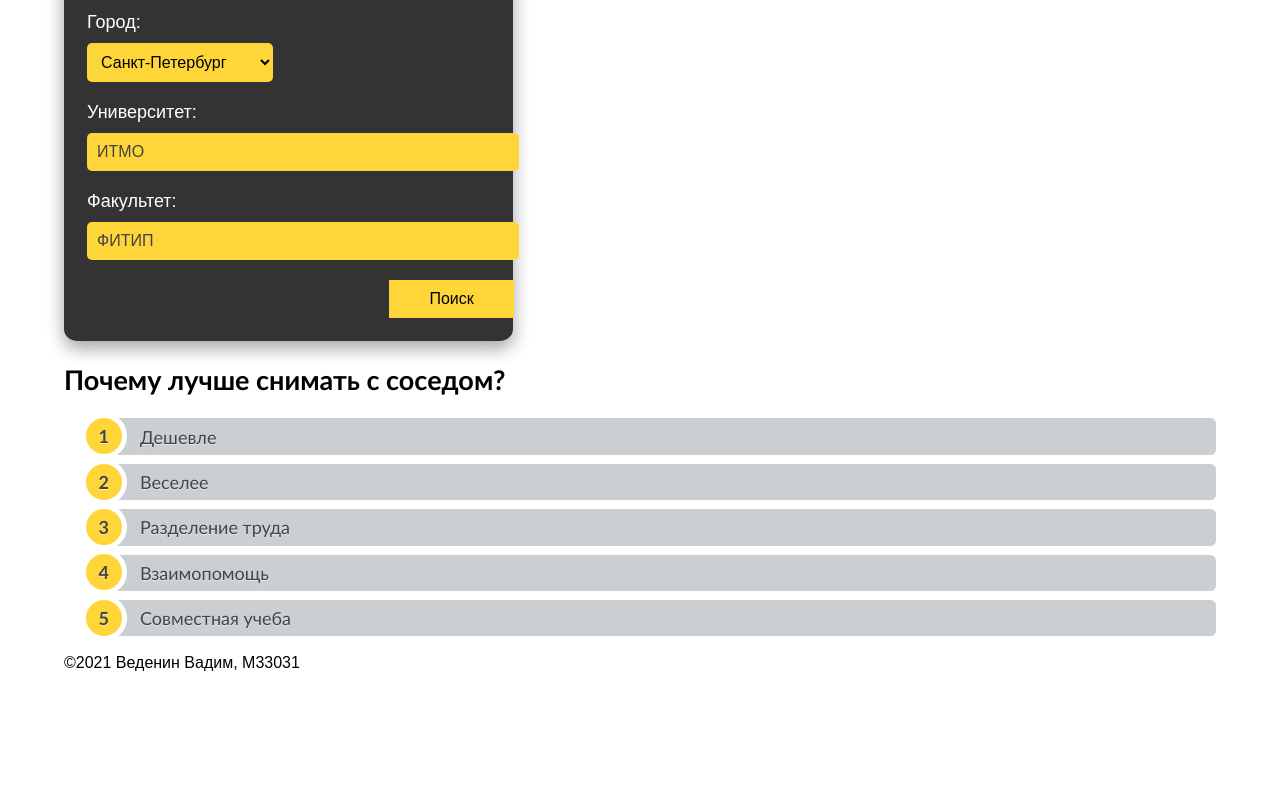
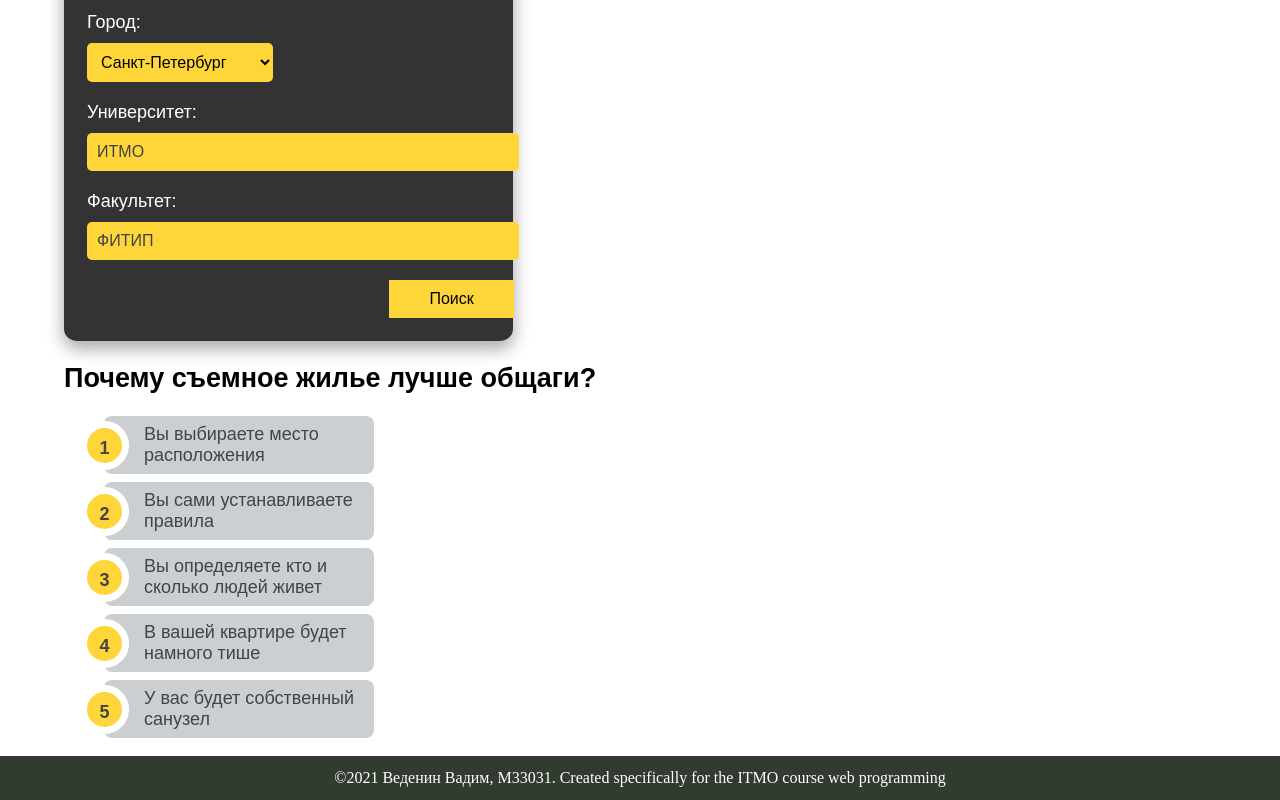
Before and after one commit to vedeninvv/web, a plain HTML site: page index.html in a window 1280 px wide. Shown: the part 525-1325 px from the top of the page. Before the commit the page ends 1197 px from the top, so only its background shows below. Drawn offline with Linux system fonts and the light colour scheme.

Commit message:
benefits list

```diff
--- a/css/outlines.css
+++ b/css/outlines.css
@@ -1,4 +1,9 @@
 body{
+    padding: 0;
+    margin: 0;
+}
+
+main, header{
     width: 90%;
     padding-right: 5%;
     padding-left: 5%;
@@ -130,40 +135,43 @@ body{
 
 }
 
-
 .list {
     counter-reset: li;
     list-style: none;
-    font: 18px "Trebuchet MS", "Lucida Sans";
-    padding: 0;
-    text-shadow: 0 1px 0 rgba(255,255,255,.5);
+    font-size: 18px;
 }
 .list li {
     position: relative;
     display: block;
-    padding: .4em .4em .4em 2em;
-    margin: .5em 0;
+    padding: 8px 8px 8px 40px;
+    margin: 8px 0;
     background: #CBCFD1;
     color: #444;
     text-decoration: none;
-    border-radius: .3em;
-    transition: .3s ease-out;
+    border-radius: 8px;
+    width: 20%;
 }
 
-.list li:before {
+.list li::before {
     content: counter(li);
     counter-increment: li;
     position: absolute;
-    left: -1.3em;
+    left: -24px;
     top: 50%;
-    margin-top: -1.3em;
+    margin-top: -24px;
     background: #FFD639;
-    height: 2em;
-    width: 2em;
-    line-height: 2em;
-    border: .3em solid white;
+    height: 35px;
+    width: 35px;
+    line-height: 40px;
+    border: 7px solid white;
     text-align: center;
     font-weight: bold;
-    border-radius: 2em;
-    transition: all .3s ease-out;
+    border-radius: 40px;
 }
+
+.footer {
+    background-color: #313B2F;
+    padding: 1%;
+    color: #FFFFFF;
+    text-align: center;
+}
--- a/index.html
+++ b/index.html
@@ -59,19 +59,19 @@
     </section>
 
     <section class="list">
-        <h2>Почему лучше снимать с соседом?</h2>
-        <ul>
-            <li>Дешевле</li>
-            <li>Веселее</li>
-            <li>Разделение труда</li>
-            <li>Взаимопомощь</li>
-            <li>Совместная учеба</li>
-        </ul>
+        <h2>Почему съемное жилье лучше общаги?</h2>
+        <ol>
+            <li>Вы выбираете место расположения</li>
+            <li>Вы сами устанавливаете правила</li>
+            <li>Вы определяете кто и сколько людей живет</li>
+            <li>В вашей квартире будет намного тише</li>
+            <li>У вас будет собственный санузел</li>
+        </ol>
     </section>
 </main>
 
-<footer>
-    ©2021 Веденин Вадим, М33031
+<footer class="footer">
+    ©2021 Веденин Вадим, М33031. Created specifically for the ITMO course web programming
 </footer>
 
 </body>
```
